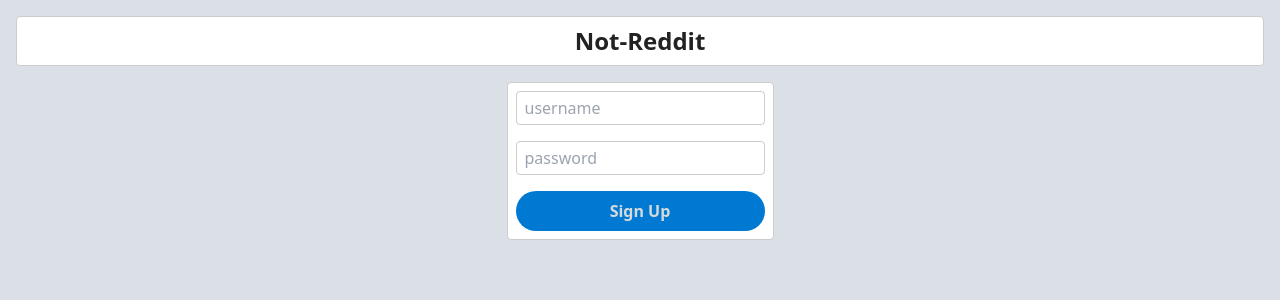
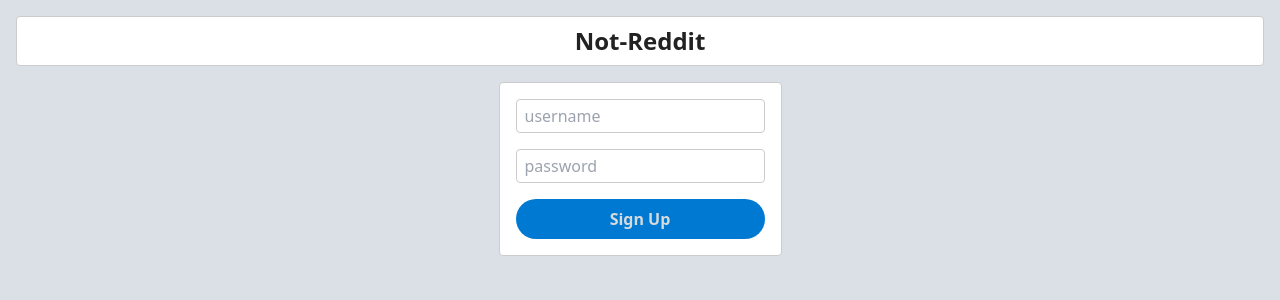
Before and after one commit to poximy/not-reddit, a Next.js app: page /auth/signup in a window 1280 px wide. Shown: the top 300 px of the page. Built offline with nearby package versions, Linux system fonts and the light colour scheme; no server answers.

Commit message:
fix padding

```diff
--- a/pages/auth/signup.tsx
+++ b/pages/auth/signup.tsx
@@ -40,7 +40,7 @@ const SignUp: NextPage = () => {
 		<div className='flex flex-col items-center gap-4'>
 			<NavBar />
 			<form
-				className='dark-body border-body flex max-w-fit flex-col gap-4 rounded bg-white p-2'
+				className='dark-body border-body flex max-w-fit flex-col gap-4 rounded bg-white p-4'
 				onSubmit={createUser}
 			>
 				{/* Verifies if no error is present */}
```
